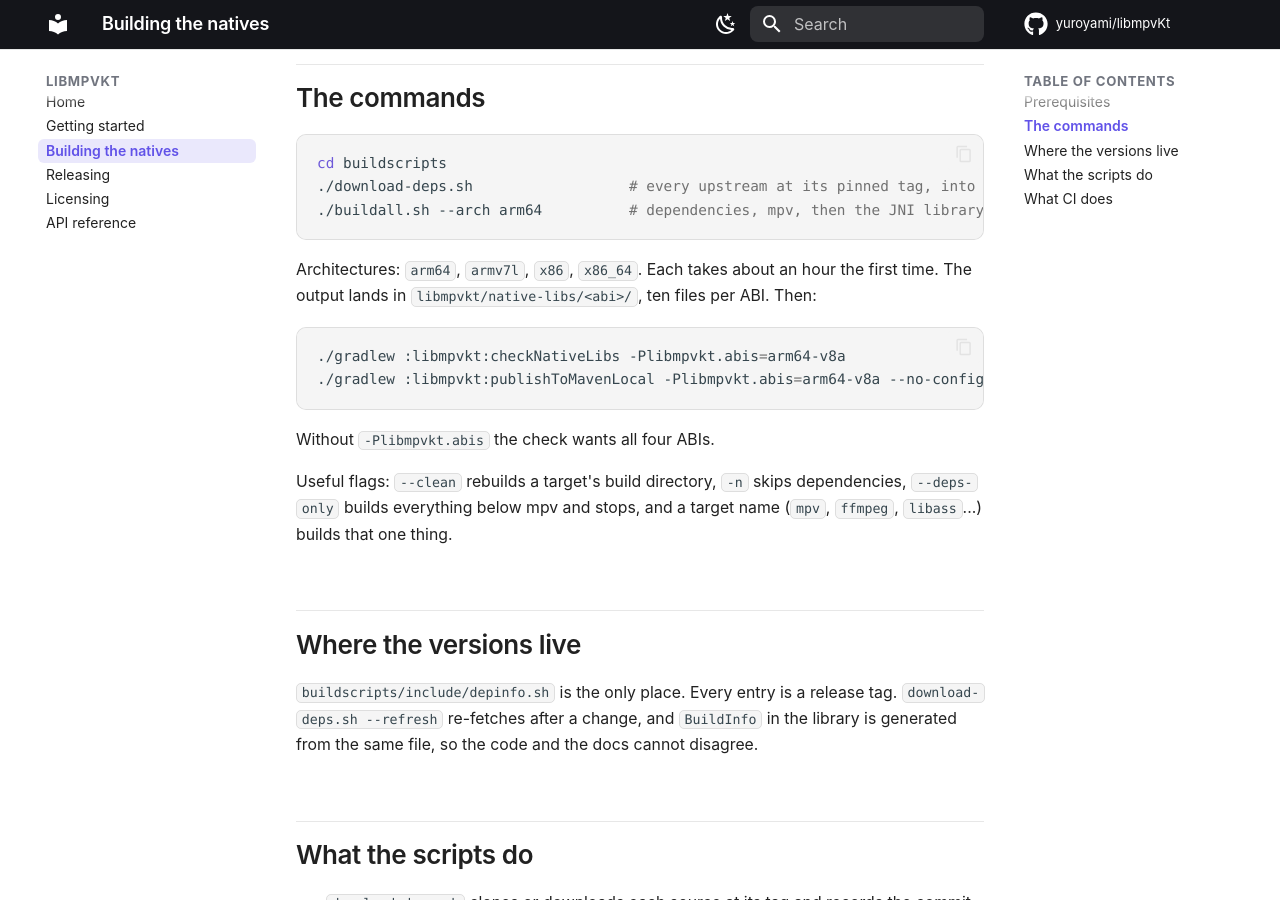
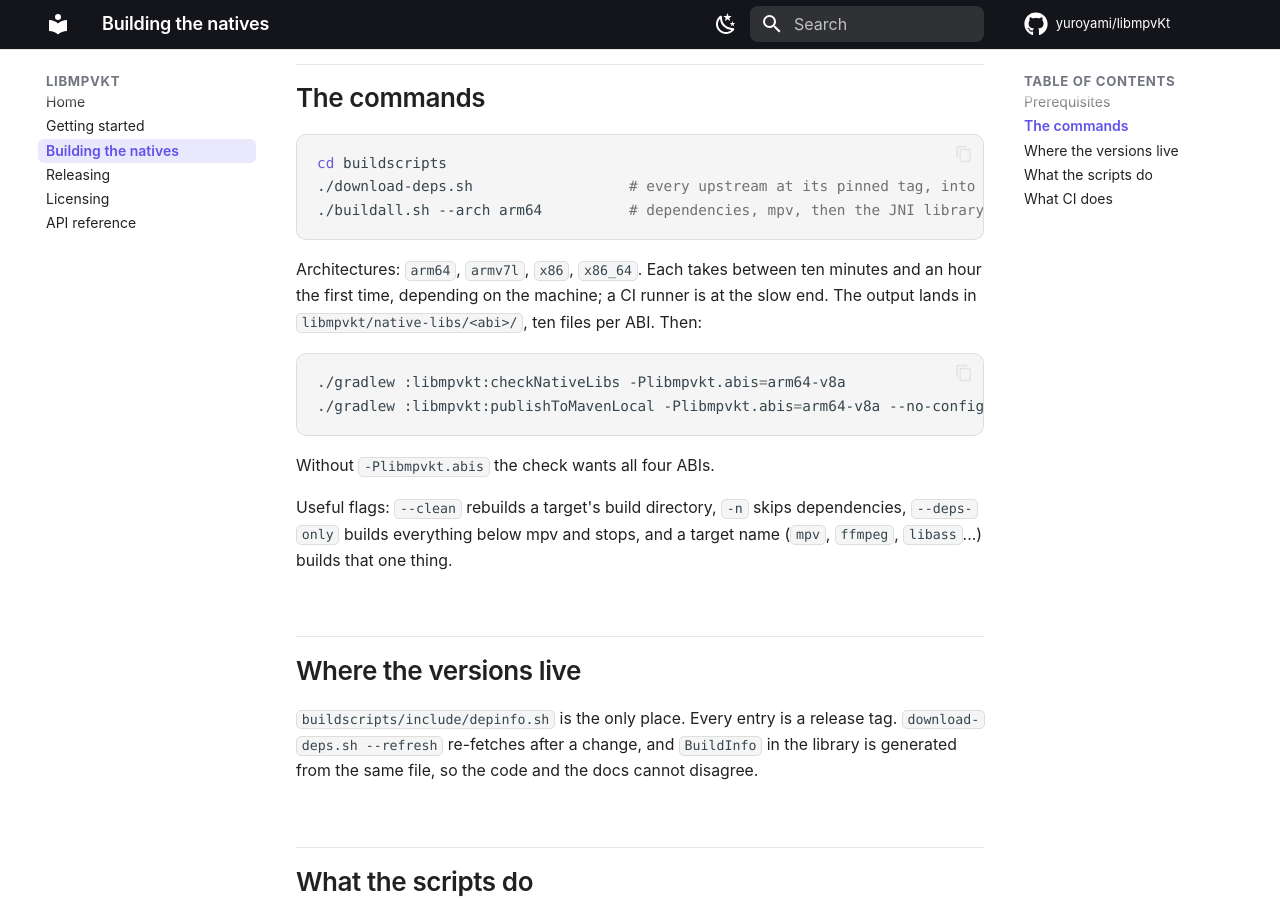
Before and after one commit to yuroyami/libmpvKt, an MkDocs documentation site: the page built from docs/building-natives.md, in a window 1280 px wide and 900 px high, scrolled down 584 px. Built offline with MkDocs 1.6.1 and Material for MkDocs 9.7.7, drawn with Linux system fonts in a browser that asks for light colours; comment, search, counter and statistics services are not loaded.

Commit message:
Correct the size and build-time figures with measured ones

````diff
--- a/docs/building-natives.md
+++ b/docs/building-natives.md
@@ -18,7 +18,7 @@ cd buildscripts
 ./buildall.sh --arch arm64          # dependencies, mpv, then the JNI library, for one ABI
 ```
 
-Architectures: `arm64`, `armv7l`, `x86`, `x86_64`. Each takes about an hour the first time. The output lands in `libmpvkt/native-libs/<abi>/`, ten files per ABI. Then:
+Architectures: `arm64`, `armv7l`, `x86`, `x86_64`. Each takes between ten minutes and an hour the first time, depending on the machine; a CI runner is at the slow end. The output lands in `libmpvkt/native-libs/<abi>/`, ten files per ABI. Then:
 
 ```bash
 ./gradlew :libmpvkt:checkNativeLibs -Plibmpvkt.abis=arm64-v8a
````
Also changed, not shown: CLAUDE.md (+4 -4 lines), README.md (+2 -2 lines), docs/releasing.md (+1 -1 lines).
